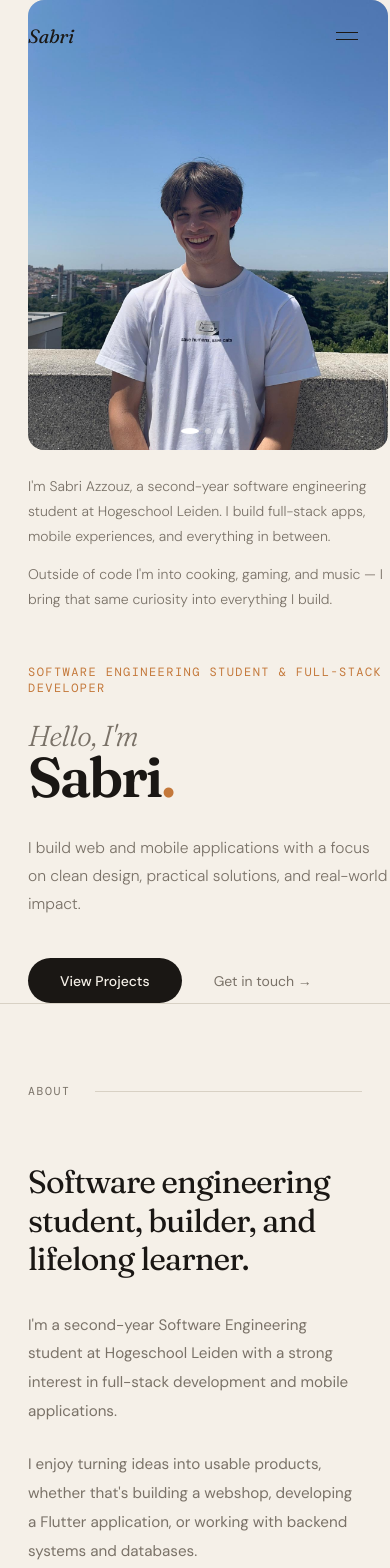
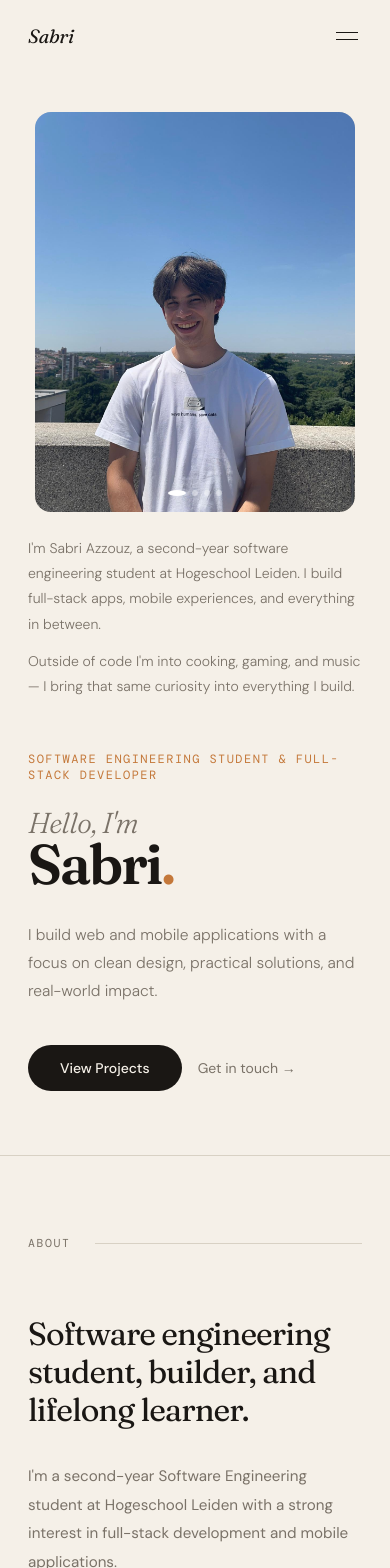
Before and after one commit to SabriAz/portfolio, a Vue app: page / in a window 390 px wide. Shown: the top 1568 px of the page. Built offline with nearby package versions, Linux system fonts and the light colour scheme; a web font is replaced by a local one.

Commit message:
feat: Made hero-section responsive

```diff
--- a/src/components/HeroSection.vue
+++ b/src/components/HeroSection.vue
@@ -280,14 +280,36 @@ h1 {
 }
 
 @media (max-width: 900px) {
+
+  .hero {
+    min-height: auto;
+    padding: 7rem 0 4rem;
+  }
+
   .hero-container {
     grid-template-columns: 1fr;
+    gap: 2.5rem;
     padding: 0 1.75rem;
-    gap: 2.5rem;
   }
 
   .hero-right {
     order: -1;
+    align-items: center;
+  }
+
+  .slider {
+    max-width: 320px;
+    width: 100%;
+  }
+
+  .bio {
+    text-align: left;
+    max-width: 420px;
+  }
+
+  .cta-row {
+    flex-wrap: wrap;
+    gap: 1rem;
   }
 
   .hero-deco {
```
